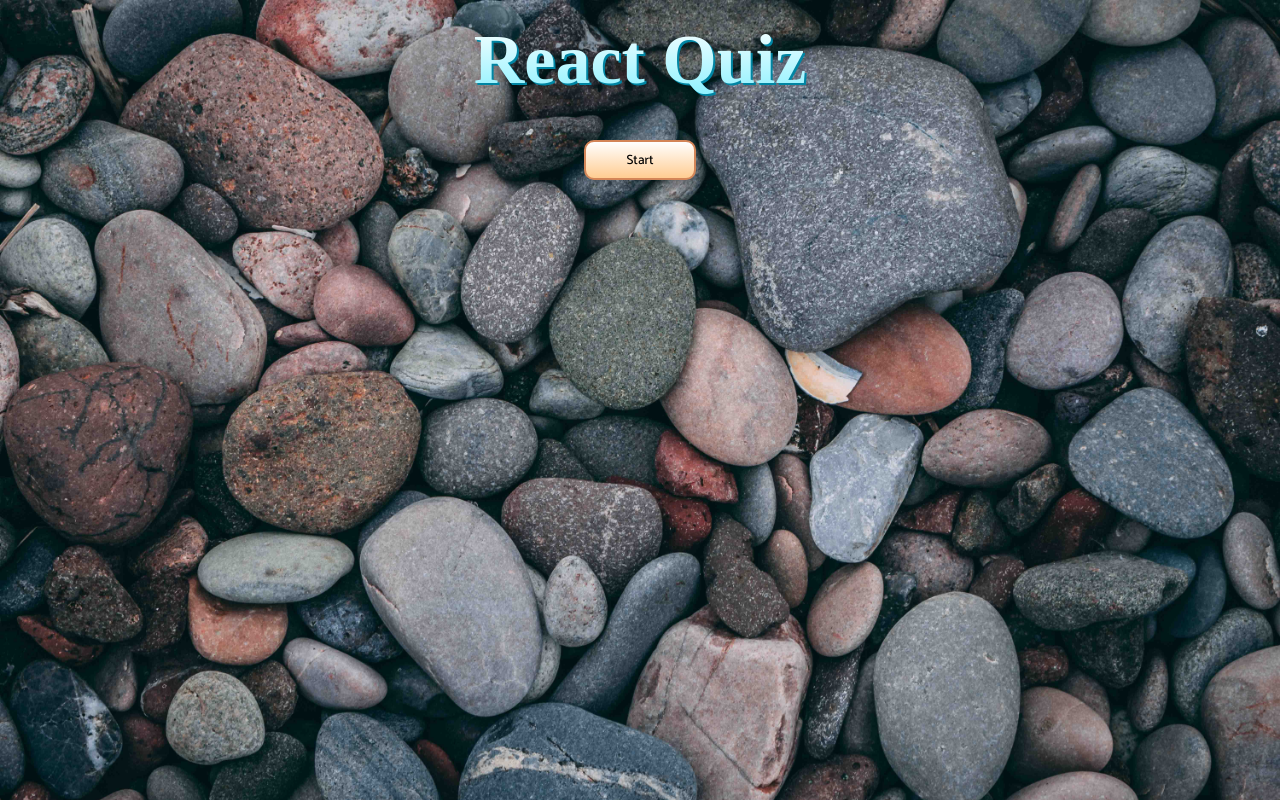
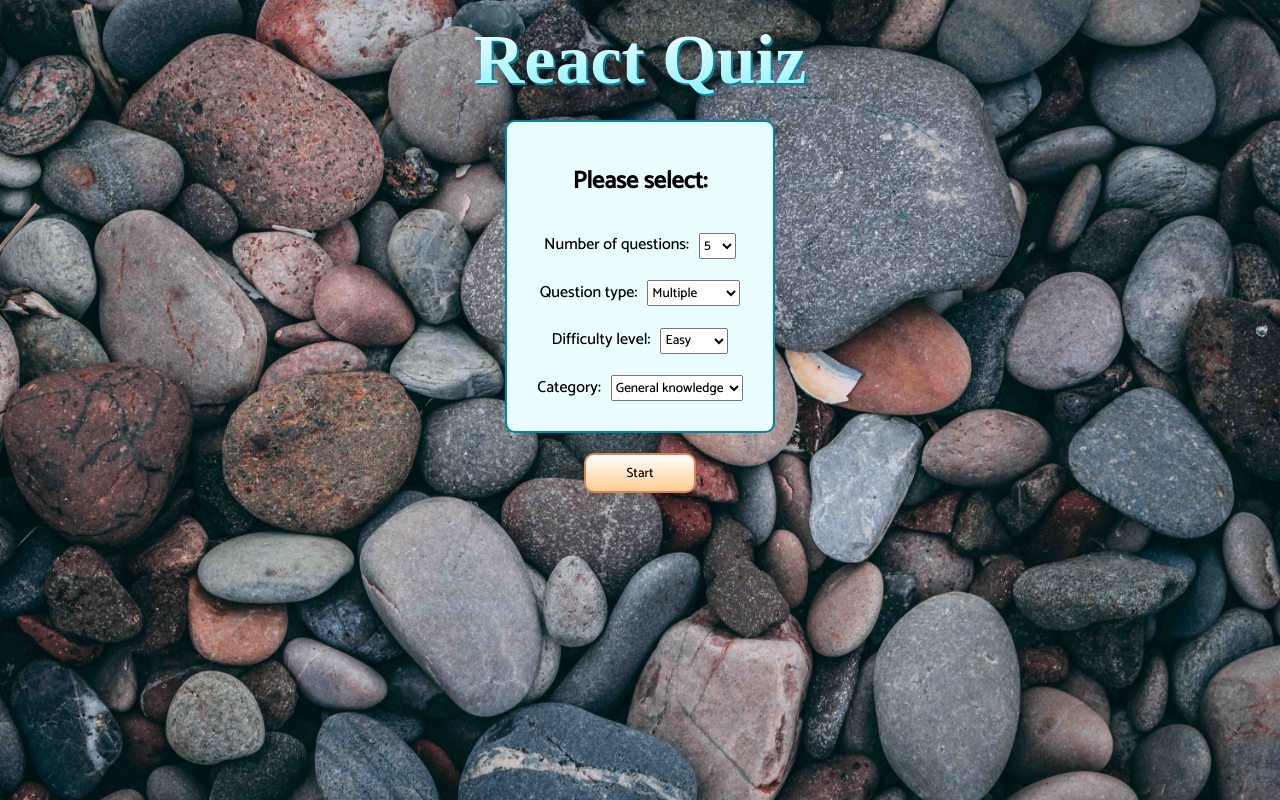
Before and after one commit to iwarra/quiz-app, a React (Create React App) app in the folder react-quiz/: page / in a window 1280 px wide. Built offline with nearby package versions, Linux system fonts and the light colour scheme; a web font is replaced by a local one.

Commit message:
Separate components, started logic in settings

```diff
--- a/react-quiz/src/API.ts
+++ b/react-quiz/src/API.ts
@@ -15,13 +15,20 @@ export enum Difficulty {
   HARD = "hard",
 }
 
+export enum QuestionType {
+  Multiple = "multiple",
+  TrueOrFalse = "boolean",
+}
+
 export type QuestionState = Question & { answers: string[] };
 
 export const fetchQuizQuestions = async (
   amount: number,
   difficulty: Difficulty,
+  type: QuestionType,
+  category: number,
   ) => {
-  const endpoint = `https://opentdb.com/api.php?amount=${amount}&difficulty=${difficulty}&type=multiple`;
+  const endpoint = `https://opentdb.com/api.php?amount=${amount}&difficulty=${difficulty}&type=${type}&category=${category}`;
   const data = await (await fetch(endpoint)).json();
   return data.results.map((question: Question) => ({
       ...question,
--- a/react-quiz/src/App.tsx
+++ b/react-quiz/src/App.tsx
@@ -1,94 +1,19 @@
-import React, { useState } from 'react';
-import QuestionCard from './components/QuestionCard';
-import { fetchQuizQuestions, Difficulty, QuestionState } from './API';
 import { GlobalStyle, Wrapper } from './app.styles';
+import QuizComponent from './components/QuizComponent';
+import QuizSettings from './components/QuizSettings';
+import { Box } from './components/QuizSettings.styles';
 
-export type AnswerObject = {
-  question: string;
-  answer: string;
-  correct: boolean;
-  correctAnswer: string;
-}
-
-const TOTAL_QUESTIONS = 10;
 
 const App: React.FC = () => {
-  const [ loading, setLoading ] = useState(false);
-  const [ questions, setQuestions ] = useState<QuestionState[]>([]);
-  const [ number, setNumber ] = useState(0);
-  const [ userAnswers, setUserAnswers ] = useState<AnswerObject[]>([]);
-  const [ score, setScore ] = useState(0);
-  const [ gameOver, setGameOver ] = useState(true);
-
-  const startTrivia = async () => {
-    setLoading(true);
-    setGameOver(false);
-
-    //Add error handling
-    const newQuestions = await fetchQuizQuestions(
-      TOTAL_QUESTIONS,
-      Difficulty.EASY
-    );
-
-    setQuestions(newQuestions);
-    setScore(0);
-    setUserAnswers([]);
-    setNumber(0);
-    setLoading(false);
-  }
-
-  const checkAnswer = (e: React.MouseEvent<HTMLButtonElement>) => {
-    if (!gameOver) {
-      const answer = e.currentTarget.value;
-      const correct = questions[number].correct_answer === answer;
-
-      if (correct) setScore(prev => prev + 1);
-
-      //Save answer object in the state for user's answers
-      const answerObject = {
-        question: questions[number].question,
-        answer,
-        correct,
-        correctAnswer: questions[number].correct_answer,
-      };
-
-      setUserAnswers((prev) => [...prev, answerObject])
-  }
-}
-
-  const nextQuestion = () => {
-    const nextQuestion = number + 1;
-
-    if (nextQuestion === TOTAL_QUESTIONS) {
-      setGameOver(true)
-    } else {
-      setNumber(nextQuestion)
-    }
-  }
-
   return (
     <>
     <GlobalStyle />
     <Wrapper>
       <h1>React Quiz</h1>
-      { gameOver || userAnswers.length === TOTAL_QUESTIONS ? (
-        <button className='start' onClick={ startTrivia }> Start </button>
-      ) : null }
-      { !gameOver ? <p className='score'>Score: {score}</p> : null}
-      { loading ? <p>Loading questions...</p> : null}
-      { !loading && !gameOver ? (
-        <QuestionCard
-          questionNr={number + 1}
-          totalQuestions={TOTAL_QUESTIONS}
-          question={questions[number].question}
-          answers={questions[number].answers}
-          userAnswer={userAnswers ? userAnswers[number] : undefined}
-          callback={checkAnswer}
-        />
-      ) : null }
-      { !gameOver && !loading && userAnswers.length === number + 1 && number !== TOTAL_QUESTIONS - 1 ? (
-        <button className='next' onClick={ nextQuestion }>Next question</button>
-      ) : null }
+      <Box>
+        <QuizSettings />
+      </Box>
+      <QuizComponent />
     </Wrapper>
     </>
   );
--- a/react-quiz/src/components/QuestionCard.tsx
+++ b/react-quiz/src/components/QuestionCard.tsx
@@ -1,7 +1,7 @@
-import { AnswerObject } from "../App";
+import { AnswerObject } from "./QuizComponent";
 import { Wrapper, ButtonWrapper } from "./QuestionCard.styles";
 
-type Props = {
+type QuestionProps = {
   question: string;
   answers: string[];
   callback: (e: React.MouseEvent<HTMLButtonElement>) => void;
@@ -10,7 +10,7 @@ type Props = {
   totalQuestions: number;
 }
 
-const QuestionCard: React.FC<Props> = ({
+const QuestionCard: React.FC<QuestionProps> = ({
   question,
   answers,
   callback,
--- /dev/null
+++ b/react-quiz/src/components/QuizComponent.tsx
@@ -0,0 +1,113 @@
+import { useState } from "react";
+import { fetchQuizQuestions, QuestionState, Difficulty, QuestionType  } from '../API'
+import QuestionCard from "./QuestionCard";
+
+export type AnswerObject = {
+   question: string;
+   answer: string;
+   correct: boolean;
+   correctAnswer: string;
+ }
+
+ export type StateProps = {
+   loading: boolean;
+   number: number;
+   score: number;
+   gameOver: boolean;
+   questions: QuestionState[];
+   userAnswers: AnswerObject[];
+ }
+
+const TOTAL_QUESTIONS = 10
+
+const QuizComponent: React.FC = () => {
+  const [state, setState] = useState<StateProps>({
+     loading: false,
+     number: 0,
+     score: 0,
+     gameOver: true,
+     questions: [],
+     userAnswers: [],
+   });
+
+
+   //Hard-coded values for now till endpoints are connected to quiz settings
+   const startTrivia = async () => {
+    setState({ ...state, loading: true })
+
+    console.log("Fetching...")
+    const newQuestions = await fetchQuizQuestions(
+      TOTAL_QUESTIONS,
+      Difficulty.EASY,
+      QuestionType.Multiple,
+      9
+    )
+  console.log(newQuestions)
+
+     setState({
+      ...state,
+      questions: newQuestions,
+      loading: false,
+      userAnswers: [],
+      gameOver: false,
+    })
+
+    console.log(state)
+  };
+
+   const checkAnswer = (e: React.MouseEvent<HTMLButtonElement>) => {
+    if (!state.gameOver) {
+       const answer = e.currentTarget.value;
+       const correct = state.questions[state.number].correct_answer === answer;
+
+      const answerObject = {
+        question: state.questions[state.number].question,
+        answer,
+         correct,
+         correctAnswer: state.questions[state.number].correct_answer,
+       };
+
+      //Update answers and score
+       setState({
+        ...state,
+        userAnswers: [...state.userAnswers, answerObject],
+        score: correct ? state.score + 1 : state.score,
+      })
+    }
+   };
+
+  const nextQuestion = () => {
+    const nextQuestion = state.number + 1;
+
+     if (nextQuestion === TOTAL_QUESTIONS) {
+      setState({ ...state, gameOver: true })
+     } else {
+       setState({ ...state, number: nextQuestion })
+     }
+   };
+
+   return (
+    <>
+    { state.gameOver || state.userAnswers.length === TOTAL_QUESTIONS ? (
+      <button className='start' onClick={ startTrivia }> Start </button>
+      ) : null }
+      { !state.gameOver ? <p className='score'>Score: {state.score}</p> : null}
+      { state.loading ? <p>Loading questions...</p> : null}
+      { !state.loading && !state.gameOver ? (
+        <QuestionCard
+          questionNr={state.number + 1}
+          totalQuestions={TOTAL_QUESTIONS}
+          question={state.questions[state.number].question}
+          answers={state.questions[state.number].answers}
+          userAnswer={state.userAnswers ? state.userAnswers[state.number] : undefined}
+          callback={checkAnswer}
+        />
+      ) : null }
+      { !state.gameOver && !state.loading && state.userAnswers.length === state.number + 1 && state.number !== TOTAL_QUESTIONS - 1 ? (
+      <button className='next' onClick={ nextQuestion }>Next question</button>
+      ) : null }
+   </>
+   )
+};
+
+export default QuizComponent;
--- /dev/null
+++ b/react-quiz/src/components/QuizSettings.styles.ts
@@ -0,0 +1,20 @@
+import styled from "styled-components";
+
+export const Box = styled.div`
+  display: flex;
+  flex-direction: column;
+  gap: 20px;
+  align-items: center;
+  background: #ebfeff;
+  border-radius: 10px;
+  border: 2px solid #0085a3;
+  padding: 30px;
+
+  h2 {
+    margin: 10px 0 10px 0;
+  }
+
+  select {
+    margin-left: 10px;
+  }
+`;
--- /dev/null
+++ b/react-quiz/src/components/QuizSettings.tsx
@@ -0,0 +1,50 @@
+const QuizSettings = () => {
+  return (
+    <>
+      <h2>Please select:</h2>
+      <label htmlFor="questionsNr">Number of questions:
+          <select name="numberOfQuestions" id="questionsNr">
+            <option value="5">5</option>
+            <option value="10">10</option>
+            <option value="15">15</option>
+            <option value="20">20</option>
+          </select>
+        </label>
+        <label htmlFor="questionType"> Question type:
+          <select name="questionType" id="questionType">
+            <option value="multiple">Multiple</option>
+            <option value="boolean">True or false</option>
+          </select>
+        </label>
+            <label htmlFor="difficultyLevel"> Difficulty level:
+          <select name="difficultyLevel" id="difficultyLevel">
+            <option value="easy">Easy</option>
+            <option value="medium">Medium</option>
+            <option value="hard">Hard</option>
+          </select>
+        </label>
+        <label htmlFor="category">
+          Category:
+          <select name="category" id="category">
+            <option value="9">General knowledge</option>
+            <option value="17">Science and Nature</option>
+            <option value="18">Computers</option>
+            <option value="12">Music</option>
+            <option value="10">Books</option>
+            <option value="11">Movies</option>
+            <option value="14">TV</option>
+            <option value="15">Video Games</option>
+            <option value="19">Mathematics</option>
+            <option value="21">Sports</option>
+            <option value="23">History</option>
+            <option value="25">Art</option>
+            <option value="26">Celebrities</option>
+            <option value="22">Geography</option>
+            <option value="24">Politics</option>
+          </select>
+        </label>
+    </>
+  );
+};
+
+export default QuizSettings;
```
Also changed, not shown: 1 other file (tests, documents, lock files or other folders).
